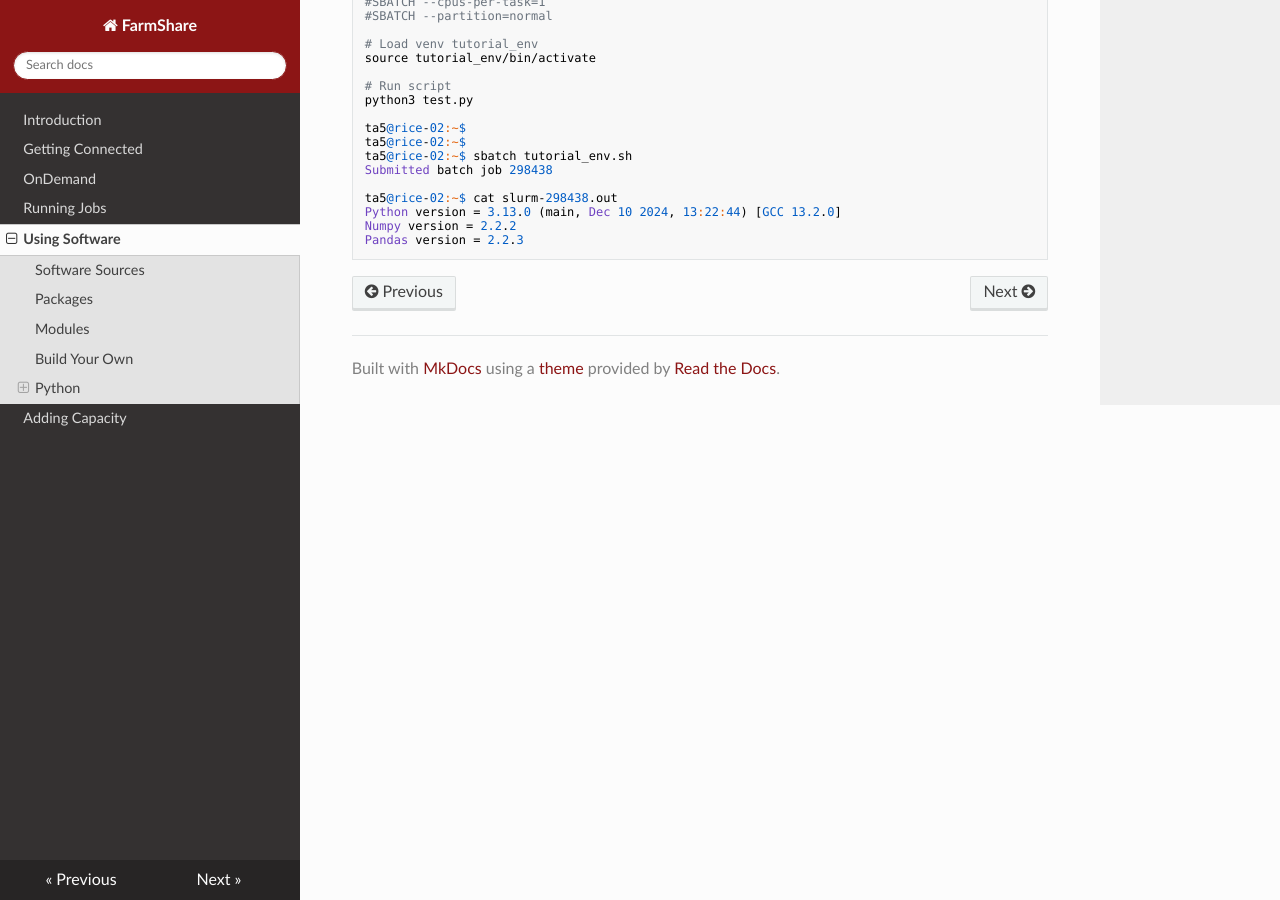
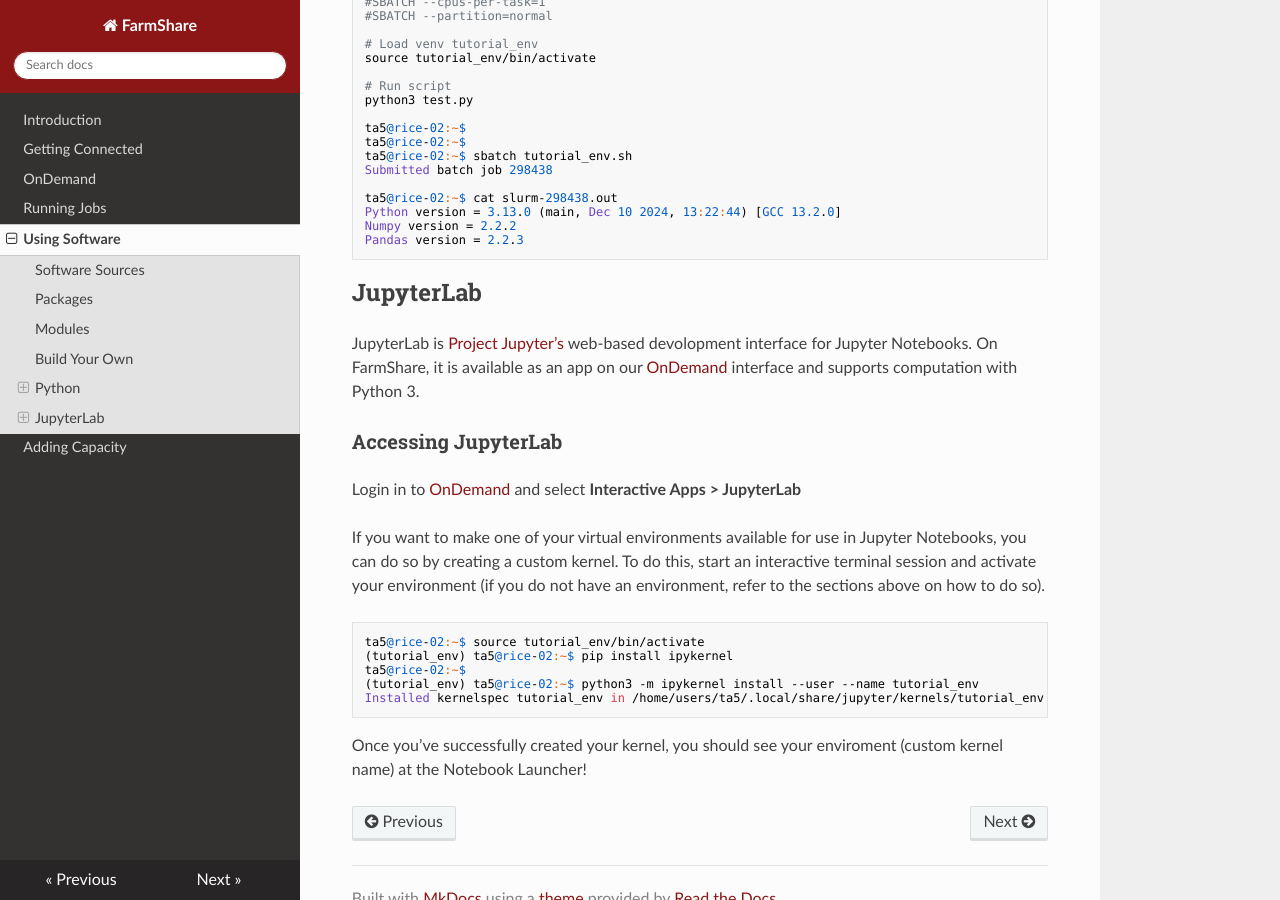
Before and after one commit to stanford-rc/farmshare-docs, an MkDocs documentation site: the page built from docs/software.md, in a window 1280 px wide and 900 px high, scrolled down 4056 px. Built offline with MkDocs 1.6.1, drawn with Linux system fonts in a browser that asks for light colours; nearby versions of some CDN libraries.

Commit message:
added JupyterLab user guide

```diff
--- a/docs/software.md
+++ b/docs/software.md
@@ -217,3 +217,23 @@ Python version = 3.13.0 (main, Dec 10 2024, 13:22:44) [GCC 13.2.0]
 Numpy version = 2.2.2
 Pandas version = 2.2.3
 ~~~
+
+## JupyterLab
+
+JupyterLab is [Project Jupyter's](https://jupyter.org/)  web-based devolopment interface for Jupyter Notebooks. On FarmShare, it is available as an app on our [OnDemand](https://ondemand.farmshare.stanford.edu) interface and supports computation with Python 3.
+
+### Accessing JupyterLab
+
+Login in to [OnDemand](https://ondemand.farmshare.stanford.edu) and select **Interactive Apps > JupyterLab**
+
+If you want to make one of your virtual environments available for use in Jupyter Notebooks, you can do so by creating a custom kernel. To do this, start an interactive terminal session and activate your environment (if you do not have an environment, refer to the sections above on how to do so).
+
+~~~
+ta5@rice-02:~$ source tutorial_env/bin/activate
+(tutorial_env) ta5@rice-02:~$ pip install ipykernel
+ta5@rice-02:~$
+(tutorial_env) ta5@rice-02:~$ python3 -m ipykernel install --user --name tutorial_env
+Installed kernelspec tutorial_env in /home/users/ta5/.local/share/jupyter/kernels/tutorial_env
+~~~
+
+Once you've successfully created your kernel, you should see your enviroment (custom kernel name) at the Notebook Launcher!
```
